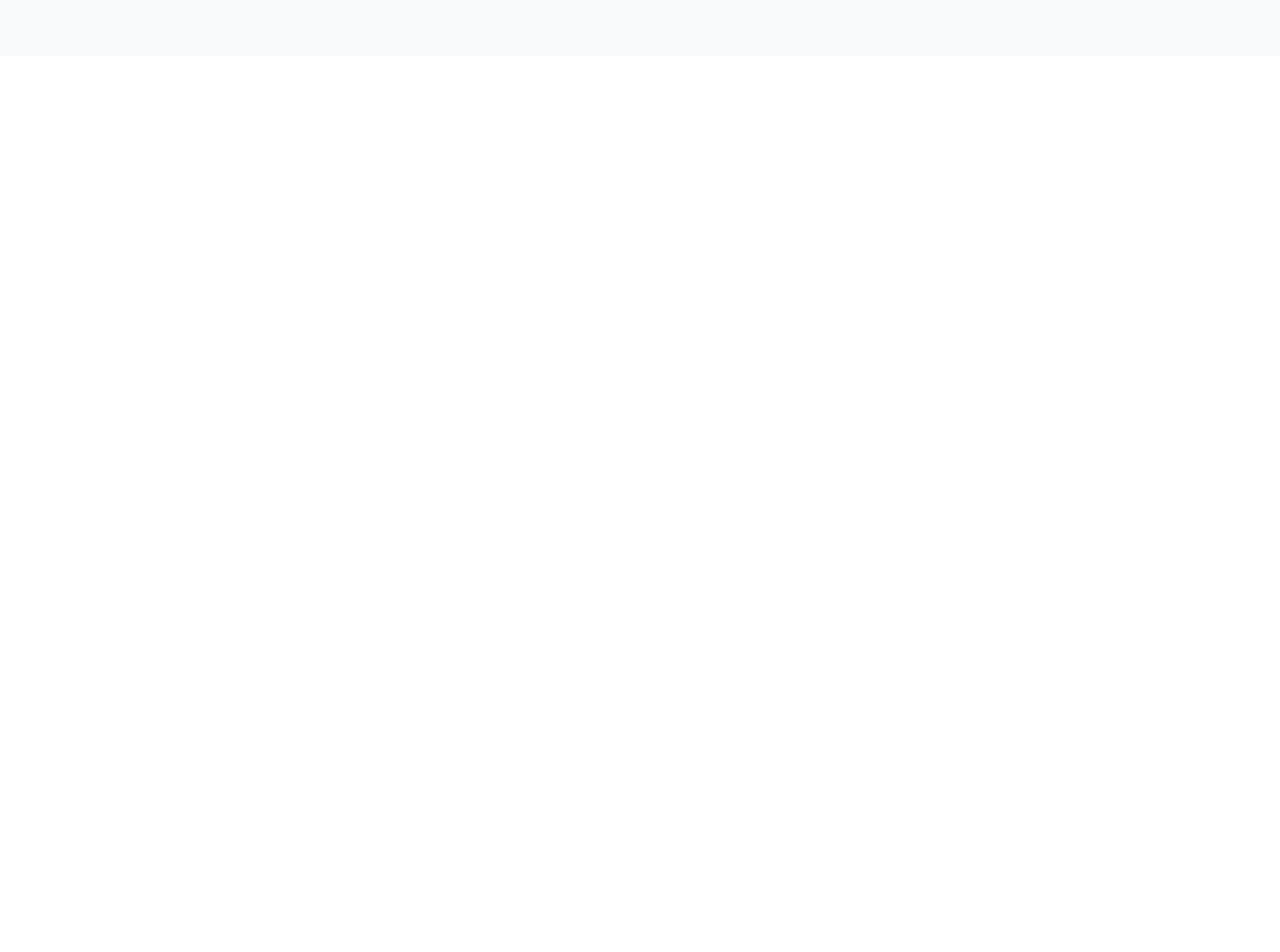
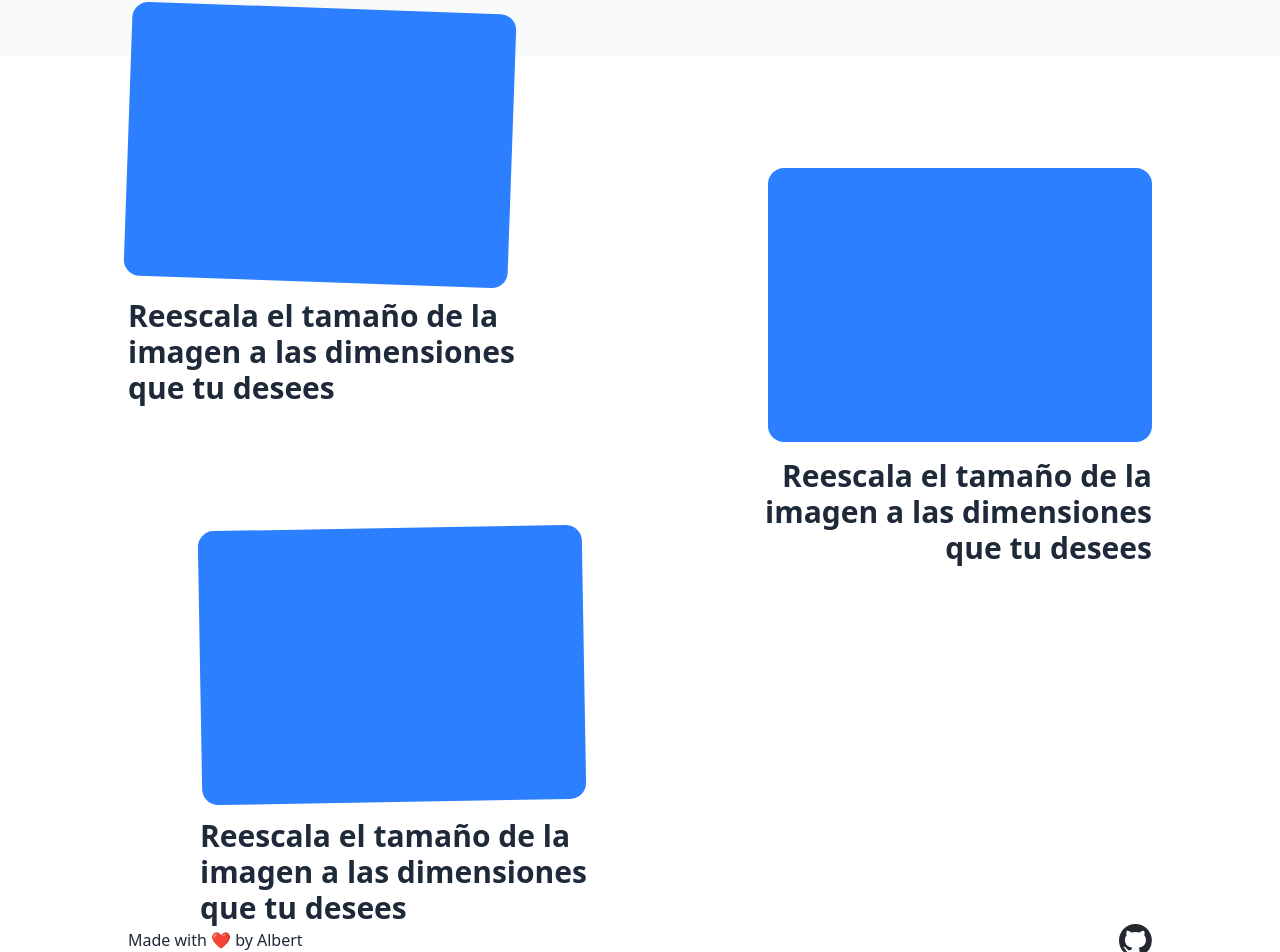
Before and after one commit to alberba/file-converter, a React (Vite) app: page / in a window 1280 px wide. Shown: the part 744-1696 px from the top of the page. Before the commit the page ends 800 px from the top, so only its background shows below. Built offline with nearby package versions, Linux system fonts and the light colour scheme.

Commit message:
feat: reestructurar componentes de la página de aterrizaje y mejorando el Landing Page

```diff
--- a/src/App.tsx
+++ b/src/App.tsx
@@ -1,6 +1,6 @@
 import "./App.css";
 import DropZone from "./components/DropZone";
-import LandingPage from "./LandingPage";
+import LandingPage from "./components/LandingPage";
 
 import { fileToImage } from "./utils/imageUtils";
 import { useState } from "react";
--- /dev/null
+++ b/src/components/Feature.tsx
@@ -0,0 +1,30 @@
+export default function Feature() {
+  return (
+    <div className="relative mt-12 w-full h-225">
+      <section className="absolute flex max-w-4xl flex-col gap-4 self-start text-start">
+        <div className="bg-accent aspect-[7/5] w-96 rotate-2 rounded-2xl transition-all ease-in-out hover:-rotate-1"></div>
+        <div className="max-w-md">
+          <h4 className="text-3xl font-semibold">
+            Reescala el tamaño de la imagen a las dimensiones que tu desees
+          </h4>
+        </div>
+      </section>
+      <section className="absolute top-40 right-0 flex max-w-4xl flex-col items-end gap-4 self-end text-end">
+        <div className="bg-accent aspect-[7/5] w-96 rounded-2xl transition-all ease-in-out hover:rotate-3"></div>
+        <div className="max-w-md">
+          <h4 className="text-3xl font-semibold">
+            Reescala el tamaño de la imagen a las dimensiones que tu desees
+          </h4>
+        </div>
+      </section>
+      <section className="absolute top-130 left-18 flex max-w-4xl flex-col gap-4 self-start text-start">
+        <div className="bg-accent aspect-[7/5] w-96 -rotate-1 rounded-2xl transition-all ease-in-out hover:rotate-2"></div>
+        <div className="max-w-md">
+          <h4 className="text-3xl font-semibold">
+            Reescala el tamaño de la imagen a las dimensiones que tu desees
+          </h4>
+        </div>
+      </section>
+    </div>
+  );
+}
--- /dev/null
+++ b/src/components/Hero.tsx
@@ -0,0 +1,32 @@
+type HeroProps = {
+  fileInputcallable: (
+    dragEvent: React.DragEvent<HTMLElement> | React.FormEvent<HTMLElement>,
+  ) => Promise<void>;
+};
+
+export default function Hero({ fileInputcallable }: HeroProps) {
+  return (
+    <section className="flex flex-col items-center gap-8">
+      <h2 className="mx-auto max-w-5xl text-8xl font-bold">
+        Convierte <strong>tus imágenes</strong> a cualquier formato
+      </h2>
+      <div className="flex items-center gap-2 text-2xl">
+        <p>Simplemente arrastra tu imagen o </p>
+        <label
+          htmlFor="inputFile"
+          className="bg-accent cursor-pointer rounded-4xl p-4 py-2 text-lg font-semibold text-white"
+        >
+          Haz click aquí
+        </label>
+        <input
+          type="file"
+          name="inputFile"
+          id="inputFile"
+          className="hidden"
+          onInput={(e) => fileInputcallable(e)}
+          accept=".jpg, .jpeg, .webp, .gif"
+        />
+      </div>
+    </section>
+  );
+}
--- a/src/LandingPage.tsx
+++ b/src/components/LandingPage.tsx
@@ -1,3 +1,7 @@
+import Feature from "./Feature";
+import Hero from "./Hero";
+import Github from "../assets/github.svg";
+
 type LandingPageProps = {
   handleDrop: (
     dragEvent: React.DragEvent<HTMLElement> | React.FormEvent<HTMLElement>,
@@ -13,26 +17,7 @@ export default function LandingPage({ handleDrop }: LandingPageProps) {
     >
       {/*<Header />*/}
       <main className="mt-58 flex w-full flex-col items-center gap-8 text-center">
-        <h2 className="mx-auto max-w-5xl text-8xl font-bold">
-          Convierte <strong>tus imágenes</strong> a cualquier formato
-        </h2>
-        <div className="flex items-center gap-2 text-2xl">
-          <p>Simplemente arrastra tu imagen o </p>
-          <label
-            htmlFor="inputFile"
-            className="bg-accent cursor-pointer rounded-4xl p-4 py-2 text-lg font-semibold text-white"
-          >
-            Haz click aquí
-          </label>
-          <input
-            type="file"
-            name="inputFile"
-            id="inputFile"
-            className="hidden"
-            onInput={(e) => handleDrop(e)}
-            accept=".jpg, .jpeg, .webp, .gif"
-          />
-        </div>
+        <Hero fileInputcallable={handleDrop} />
         <section>
           <article>
             <img src="" alt="" />
@@ -47,7 +32,14 @@ export default function LandingPage({ handleDrop }: LandingPageProps) {
             <img src="" alt="" />
           </article>
         </section>
+        <Feature />
       </main>
+      <footer className="flex w-full items-center justify-between py-4">
+        <span>Made with ❤️ by Albert</span>
+        <a href="https://github.com/alberba/file-converter" target="_blank">
+          <img src={Github} alt="" className="h-8" />
+        </a>
+      </footer>
     </div>
   );
 }
```
Also changed, not shown: src/assets/github-mark.svg (added), src/assets/github.svg (added).
